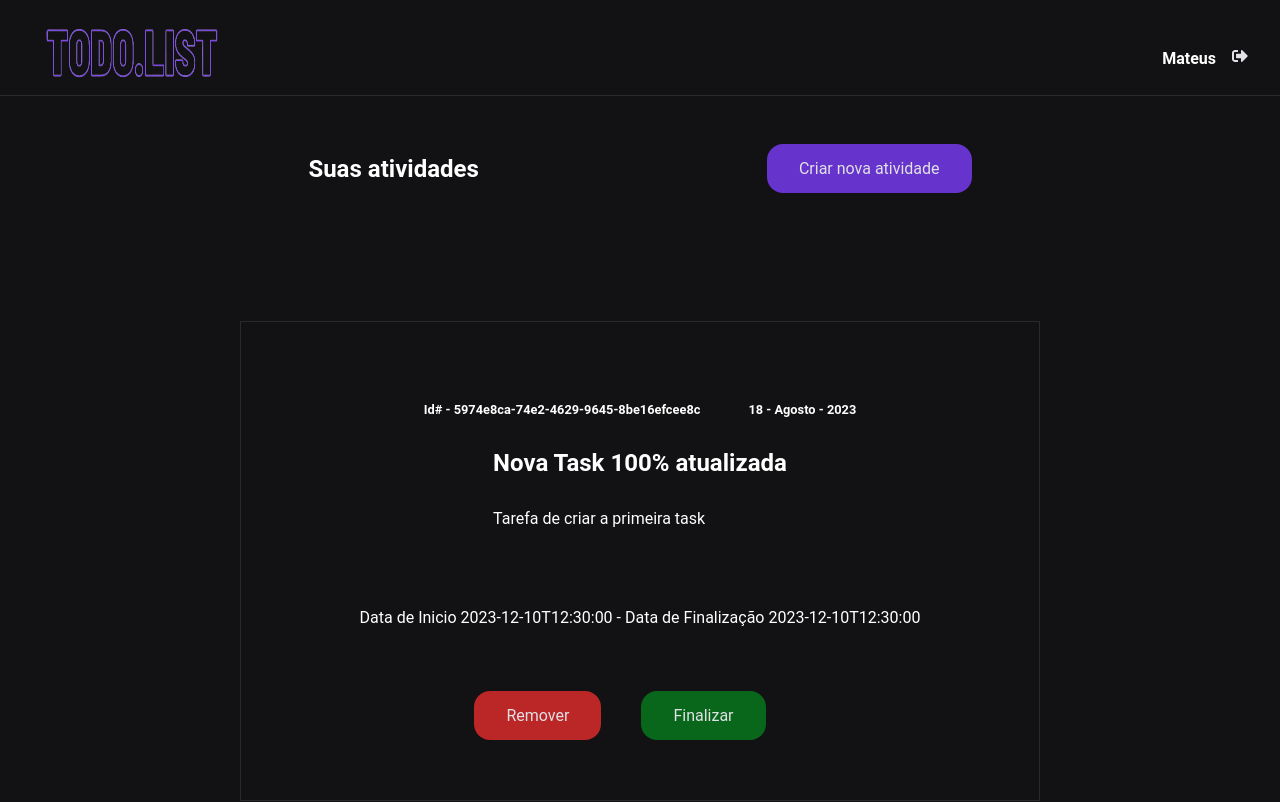
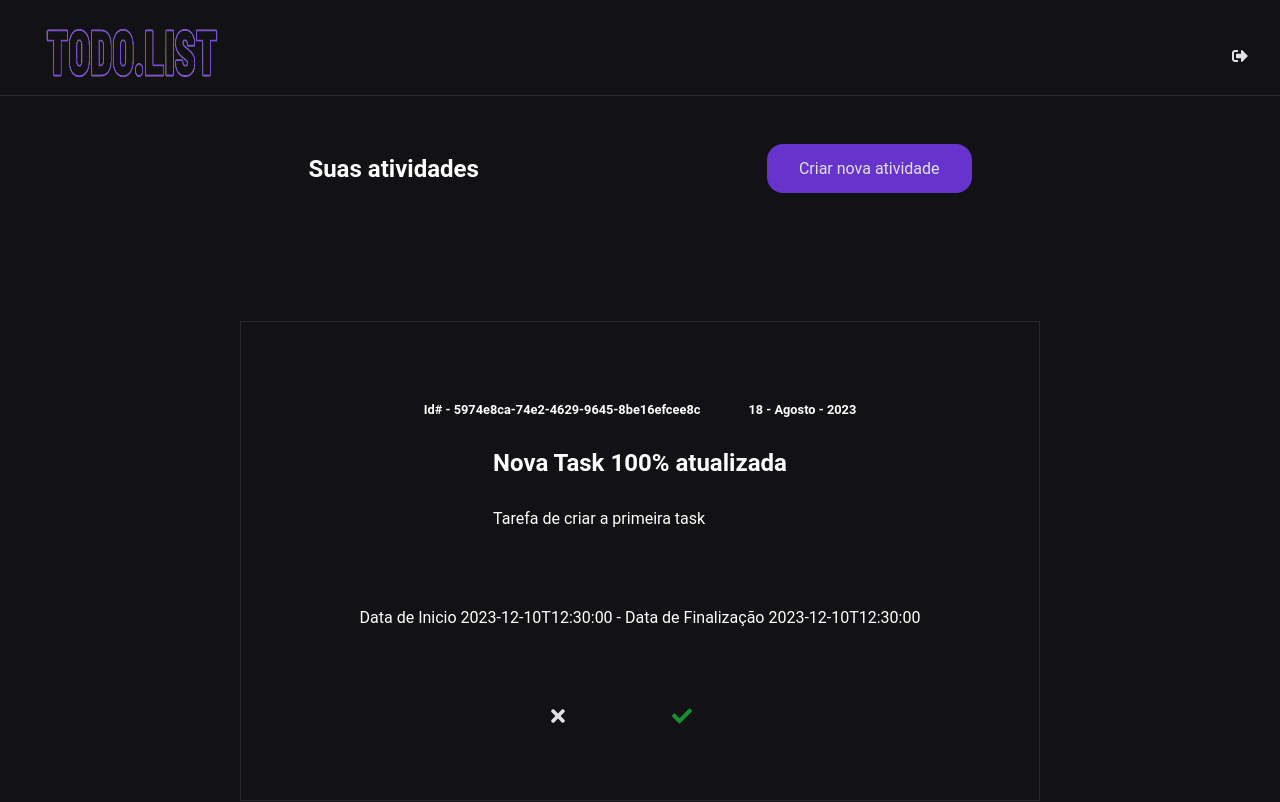
Before and after one commit to matthcarter777/todo-lis-app, a Next.js app: page /home in a window 1280 px wide. Shown: the top 802 px of the page. Built offline with nearby package versions, Linux system fonts and the light colour scheme.

Commit message:
Feature: task component layout

```diff
--- a/src/app/components/header/index.tsx
+++ b/src/app/components/header/index.tsx
@@ -4,6 +4,8 @@ import { FaSignOutAlt } from "react-icons/fa";
 import styles from './styles.module.scss';
 
 export function Header() {
+
+  const username = localStorage.getItem("username");
 
   return (
     <header className={styles.headerContainer}>
@@ -15,7 +17,7 @@ export function Header() {
           alt="Picture"
         />
         <nav>
-          <p>Mateus</p>
+          <p>{username}</p>
           <button>
             <FaSignOutAlt />
           </button>
--- a/src/app/components/task/index.tsx
+++ b/src/app/components/task/index.tsx
@@ -1,4 +1,5 @@
 
+import { FaCheck, FaTimes } from 'react-icons/fa';
 import styles from './styles.module.scss';
 
 interface TaskData {
@@ -32,8 +33,20 @@ export default function Task({ taskData }: TaskProps) {
           <p>Data de Inicio {taskData.startAt} - Data de Finalização {taskData.endAt}</p>
         </div>
         <div className={styles.btns}>
-          <button className={styles.btnDelete} >Remover</button>
-          <button className={styles.btnFinished} >Finalizar</button>
+          <button className={styles.btnDelete} >
+            <FaTimes />
+          </button>
+          {
+            taskData.endAt == null
+            ?
+              <button className={styles.btnFinished} >
+                <FaCheck />
+              </button>
+            :
+              <button className={styles.btnIsFinished} >
+                <FaCheck />
+              </button>
+          }
         </div>
       </div>
     </section>
--- a/src/app/components/task/styles.module.scss
+++ b/src/app/components/task/styles.module.scss
@@ -47,7 +47,25 @@
       justify-content: space-between;
 
       .btnDelete {
-        background-color: #bb2626;
+        background-color: transparent;
+        border: none;
+        color: var(--gray-100);
+        padding: 15px 32px;
+        text-align: center;
+        text-decoration: none;
+        display: inline-block;
+        font-size: 16px;
+        margin-right: 2.5rem;
+        border-radius: 1rem;
+        font-size: 20px;
+
+        &:hover {
+          color: #bb2626;
+        }
+      }
+
+      .btnFinished {
+        background-color: transparent;
         border: none;
         color: var(--gray-100);
         padding: 15px 32px;
@@ -59,14 +77,14 @@
         border-radius: 1rem;
 
         &:hover {
-          filter: brightness(0.8);
+          color: #198f33;
         }
       }
 
-      .btnFinished {
-        background-color: #08671a;
+      .btnIsFinished {
+        background: transparent;
+        color: #198f33;
         border: none;
-        color: var(--gray-100);
         padding: 15px 32px;
         text-align: center;
         text-decoration: none;
@@ -74,10 +92,7 @@
         font-size: 16px;
         margin-right: 2.5rem;
         border-radius: 1rem;
-
-        &:hover {
-          filter: brightness(0.8);
-        }
+        font-size: 20px;
       }
     }
 
--- a/src/app/home/page.tsx
+++ b/src/app/home/page.tsx
@@ -2,9 +2,11 @@
 import { Header } from "../components/header";
 import Task from "../components/task";
 import Modal from 'react-modal';
+import toast, { Toaster } from 'react-hot-toast';
 
 import styles from './styles.module.scss';
 import { useState } from "react";
+import { api } from "../services/apiClient";
 
 const  customStyles  =  {
   content : {
@@ -26,8 +28,42 @@ export default function Home() {
   const [description, setDescription] = useState("");
   const [priority, setPriority] = useState("");
 
+  const username = localStorage.getItem("username");
+  const password = localStorage.getItem("password");
+
   function saveTask() {
-    console.log(title, description, priority);
+    try {
+
+      ( async () => {
+        await api.post('/tasks/', {
+          title,
+          description,
+          prority: priority,
+          startAt: "2023-12-10T12:30",
+          endAt: "2023-12-10T13:30"
+         }, {
+          auth: {
+            username,
+            password,
+           }
+         });
+      })()
+
+      setIsOpen(false);
+
+      toast('Tarefa criada com sucesso!', {
+        icon: '👏',
+        style: {
+          borderRadius: '10px',
+          background: '#333',
+          color: '#fff',
+        }
+      })
+
+
+    } catch (error) {
+
+    }
   }
 
   function openModal() {
--- a/src/app/services/api.ts
+++ b/src/app/services/api.ts
@@ -4,7 +4,7 @@ import axios, { AxiosError } from 'axios';
 export function setupAPIClient(ctx = undefined) {
 
   const api = axios.create({
-    baseURL: 'https://todolist-mateus.onrender.com'
+    baseURL: 'http://localhost:8080'
   });
 
   return api;
```
Also changed, not shown: src/app/login/page.tsx (+53 -5 lines), src/app/register-user/page.tsx (+5 -6 lines).
